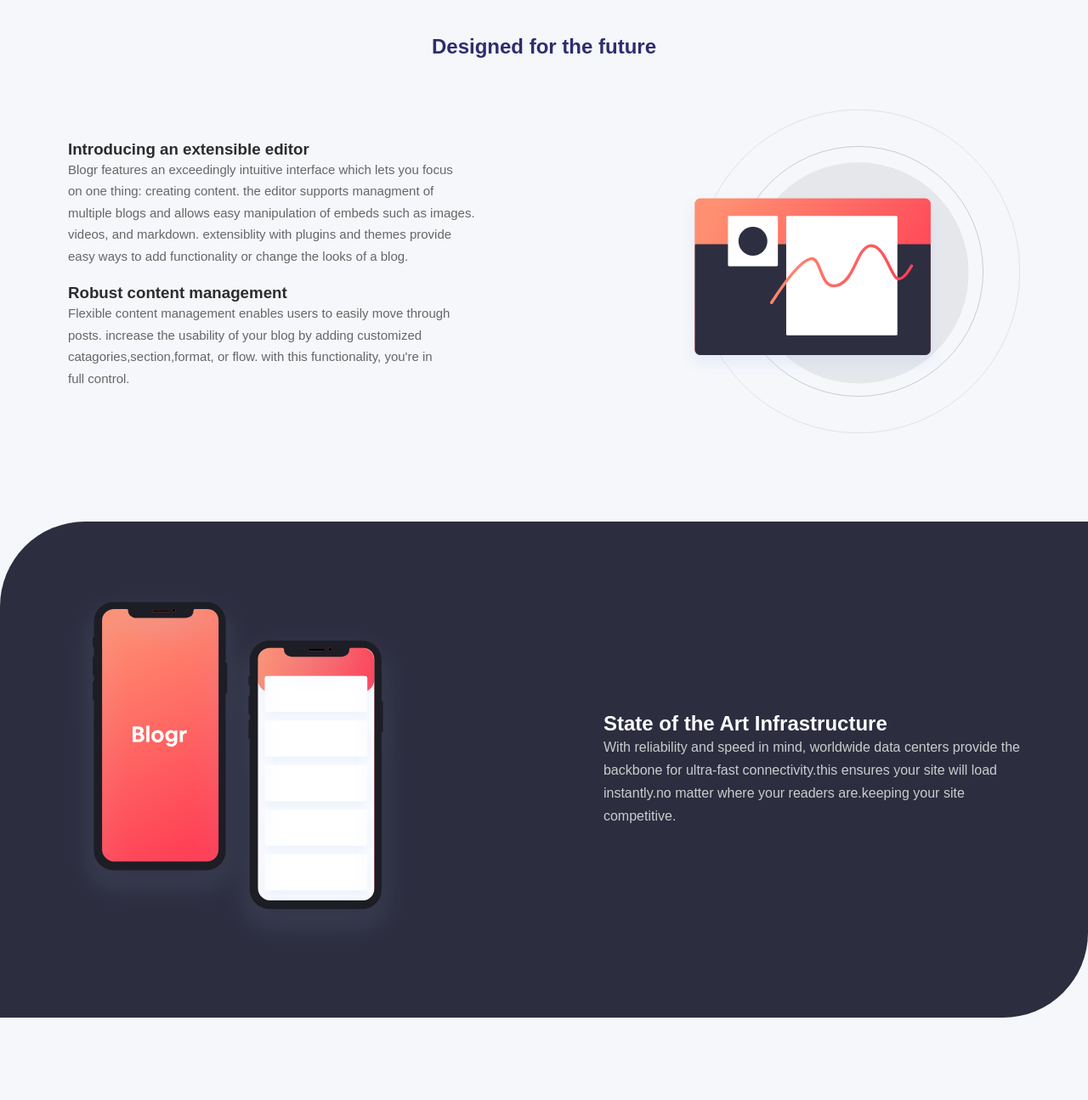
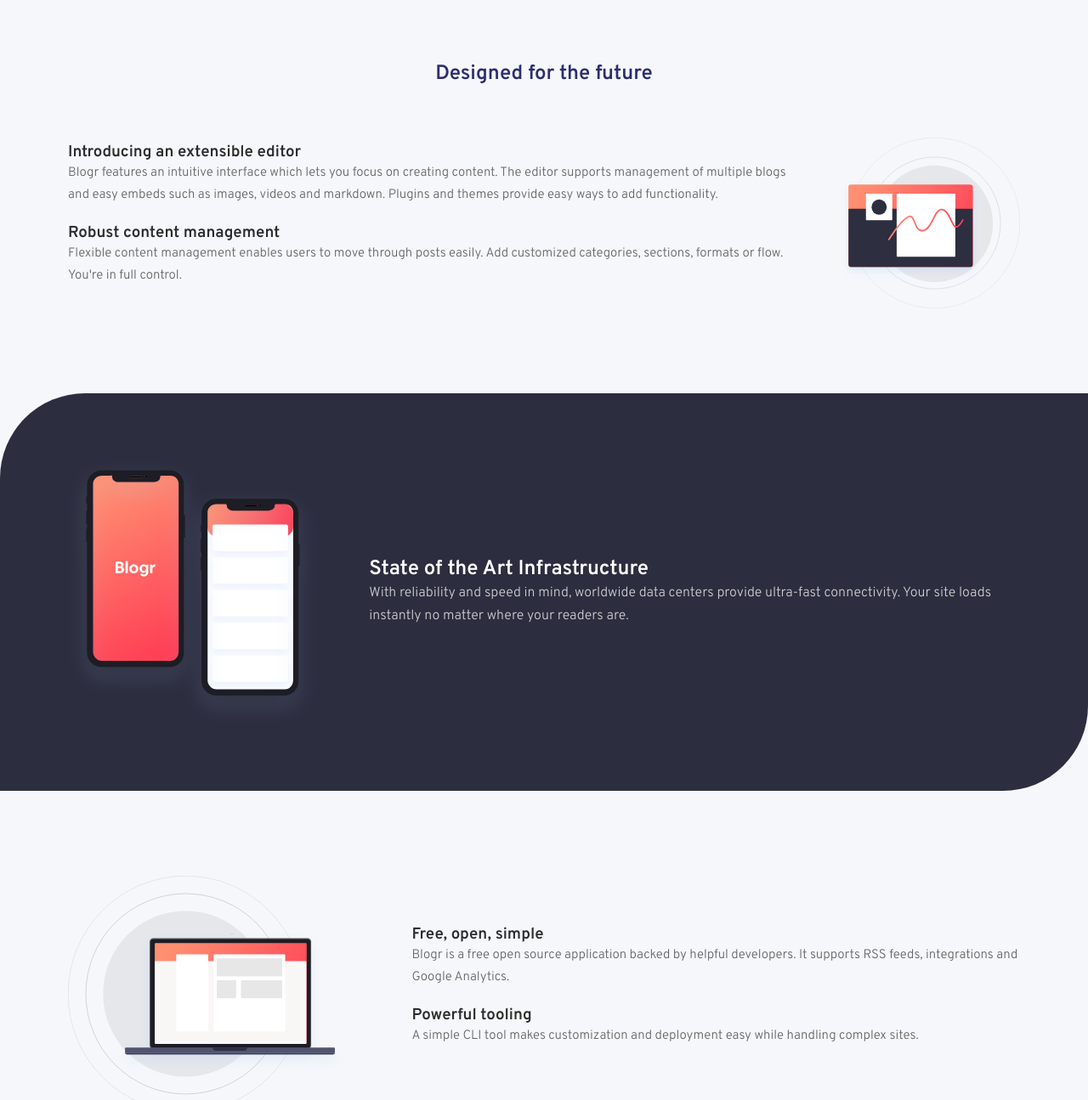
Before and after one commit to dansa170/israel, a plain HTML site: page index.html in a window 1280 px wide. Shown: the part 520-1815 px from the top of the page at 85% size. Drawn offline with Linux system fonts and the light colour scheme.

Commit message:
Update index.html

```diff
--- a/index.html
+++ b/index.html
@@ -1,18 +1,25 @@
+Meseret Beauty Salon Gelan Gende Kore, [2/25/2026 9:55 PM]
 <!DOCTYPE html>
 <html lang="en">
 <head>
 <meta charset="UTF-8">
 <title>Blogr</title>
+<meta name="viewport" content="width=device-width, initial-scale=1.0">
 <link rel="stylesheet" href="style.css">
-  <meta name="viewport" content="width=device-width, initial-scale=1.0">
+<link href="https://fonts.googleapis.com/css2?family=Overpass:wght@300;600&display=swap" rel="stylesheet">
 </head>
+
 <body>
 
 <header class="hero">
   <nav class="navbar">
     <div class="logo">Blogr</div>
 
-      <ul class="nav-links">
+    <div class="hamburger" id="hamburger">
+      ☰
+    </div>
+
+    <ul class="nav-links" id="navLinks">
       <li class="dropdown">
         Product
         <ul class="dropdown-menu">
@@ -42,9 +49,14 @@
           <li>LinkedIn</li>
         </ul>
       </li>
+
+      <div class="mobile-auth">
+        <a href="#" class="login">Login</a>
+        <a href="#" class="signup">Sign Up</a>
+      </div>
     </ul>
 
-      <div class="auth">
+    <div class="auth desktop-auth">
       <a href="#" class="login">Login</a>
       <a href="#" class="signup">Sign Up</a>
     </div>
@@ -60,61 +72,67 @@
   </div>
 </header>
 
+<!-- Future Section -->
 <section class="future">
   <h2>Designed for the future</h2>
+
   <div class="future-content">
     <div class="text">
       <h3>Introducing an extensible editor</h3>
       <p>
-          Blogr features an exceedingly intuitive interface which lets you focus<br>
-          on one thing: creating content. the editor supports managment of<br>
-        multiple blogs and allows easy manipulation of embeds such as images.<br>
-      videos, and markdown. extensiblity with plugins and themes provide<br>
-    easy ways to add functionality or change the looks of a blog.
+        Blogr features an intuitive interface which lets you focus on creating content.
+        The editor supports management of multiple blogs and easy embeds such as images,
+        videos and markdown. Plugins and themes provide easy ways to add functionality.
       </p>
 
       <h3>Robust content management</h3>
       <p>
-          Flexible content management enables users to easily move through<br>
-          posts. increase the usability of your blog by adding customized<br>
-          catagories,section,format, or flow. with this functionality, you're in<br>
-          full control.
+        Flexible content management enables users to move through posts easily.
+        Add customized categories, sections, formats or flow. You're in full control.
       </p>
     </div>
-      <div class="image-placeholder"><img src="editor.svg" alt="editor"></div>
+
+    <div class="image-placeholder">
+      <img src="editor.svg" alt="">
+    </div>
   </div>
 </section>
 
+<!-- Infrastructure -->
 <section class="infrastructure">
   <div class="infra-content">
-      <div class="phones"><img src="phones.svg" alt="phones"></div>
+    <div class="phones">
+      <img src="phones.svg" alt="">
+    </div>
+
     <div class="infra-text">
       <h2>State of the Art Infrastructure</h2>
       <p>
-          With reliability and speed in mind, worldwide data centers provide the<br>
-          backbone for ultra-fast connectivity.this ensures your site will load<br>
-          instantly.no matter where your readers are.keeping your site<br>
-          competitive.
+        With reliability and speed in mind, worldwide data centers provide ultra-fast connectivity.
+        Your site loads instantly no matter where your readers are.
       </p>
     </div>
   </div>
 </section>
 
+<!-- Laptop Section -->
 <section class="laptop-section">
   <div class="laptop-content">
-      <div class="laptop-image"><img src="pc.svg" alt="pc"></div>
+    <div class="laptop-image">
+      <img src="pc.svg" alt="">
+    </div>
+
     <div class="laptop-text">
       <h3>Free, open, simple</h3>
-        <p>Blogr is a free and open source application backed by a large <br>
-           community of helpful developers. it supports features such as code <br>
-          syntax highlighting, RSS feeds, social media integration, third-party<br>
-        commenting tools, and works seamlessly with google analytics. the<br>
-      architecture is clean and is relatively easy to learn.</p>
+      <p>
+        Blogr is a free open source application backed by helpful developers.
+        It supports RSS feeds, integrations and Google Analytics.
+      </p>
 
       <h3>Powerful tooling</h3>
-        <p>Batteries included. We built a simple and straightforward CLI tool that<br>
-        makes customization and depeloyment  a breeze. but capable of<br>
-      producing even the most complicated sites.</p>
+      <p>
+        A simple CLI tool makes customization and deployment easy while handling complex sites.
+      </p>
     </div>
   </div>
 </section>
@@ -130,17 +148,16 @@
         <p>Pricing</p>
         <p>Marketplace</p>
         <p>Features</p>
-          <p>Integrations</p>
       </div>
 
       <div>
         <h4>Company</h4>
         <p>About</p>
         <p>Team</p>
-          <p>Blog</p>
         <p>Careers</p>
       </div>
 
+Meseret Beauty Salon Gelan Gende Kore, [2/25/2026 9:55 PM]
 <div>
         <h4>Connect</h4>
         <p>Contact</p>
@@ -151,5 +168,14 @@
   </div>
 </footer>
 
+<script>
+const hamburger = document.getElementById("hamburger");
+const navLinks = document.getElementById("navLinks");
+
+hamburger.addEventListener("click", () => {
+  navLinks.classList.toggle("active");
+});
+</script>
+
 </body>
 </html>
```
Lines whose indentation alone changed are shown as unchanged.
